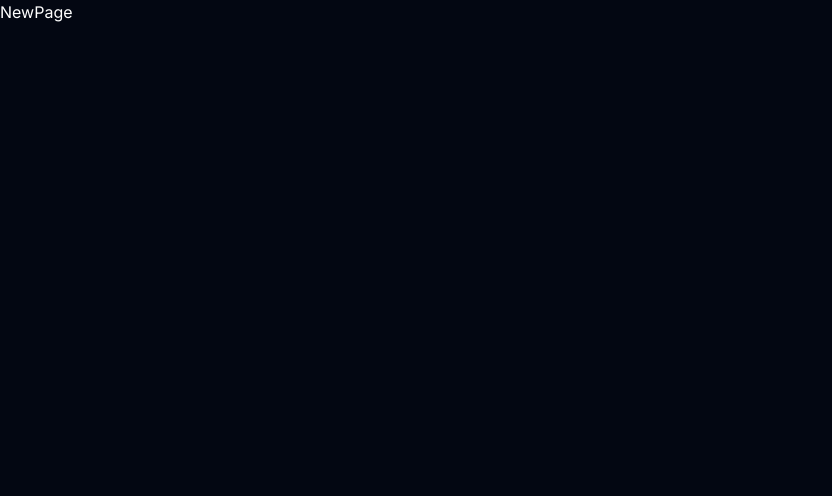
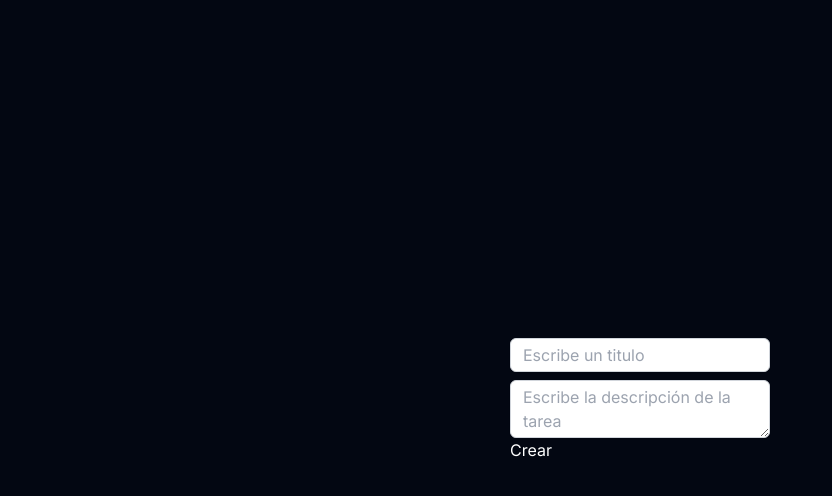
Before and after one commit to Alquimista-07/NextjsPrismaCRUDconTypescript, a Next.js app in the folder nextjs-prisma-typescript/: page /new in a window 1280 px wide. Shown: the top 496 px of the page, without its empty margins (0-832 px from the left). Built offline with nearby package versions, Linux system fonts and the light colour scheme.

Commit message:
17. ReactForm - Crear formulario en el front con estilos de TailwindCss

```diff
--- a/nextjs-prisma-typescript/src/app/new/page.tsx
+++ b/nextjs-prisma-typescript/src/app/new/page.tsx
@@ -3,7 +3,19 @@
 
 function NewPage() {
   return (
-    <div>NewPage</div>
+    <section className="h-screen flex items-center justify-center">
+
+      <form>
+        <input type="text" placeholder="Escribe un titulo"
+               className="px-3 py-1 border border-gray-300 rounded-md shadow-sm focus:outline-none focus:ring-1 focus:ring-sky-300 focus:border-sky-300 text-black block mb-2"/>
+        <textarea placeholder="Escribe la descripción de la tarea"
+                  className="px-3 py-1 border border-gray-300 rounded-md shadow-sm focus:outline-none focus:ring-1 focus:ring-sky-300 focus:border-sky-300 text-black block w-full"/>
+        <button>
+          Crear
+        </button>
+      </form>
+
+    </section>
   )
 }
 
```
